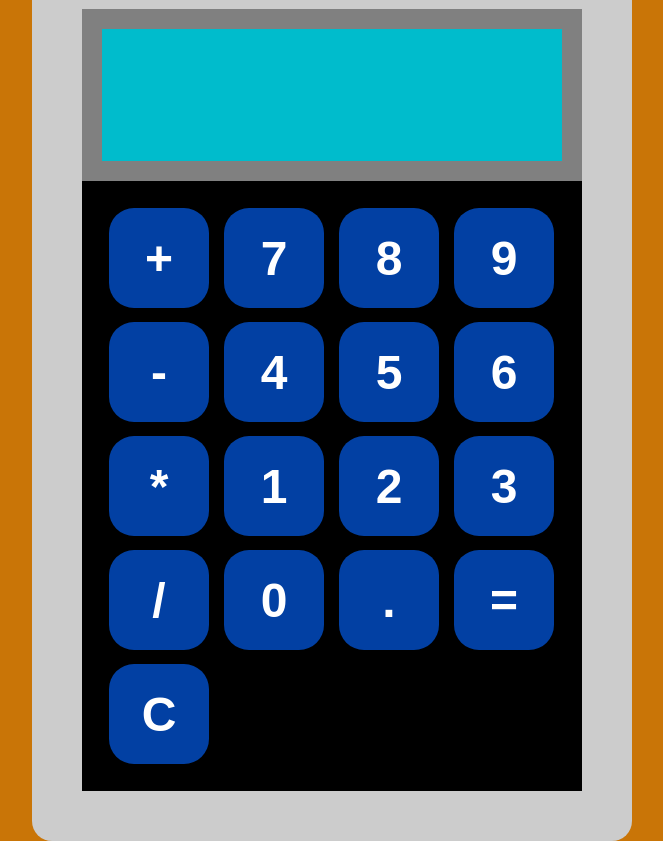
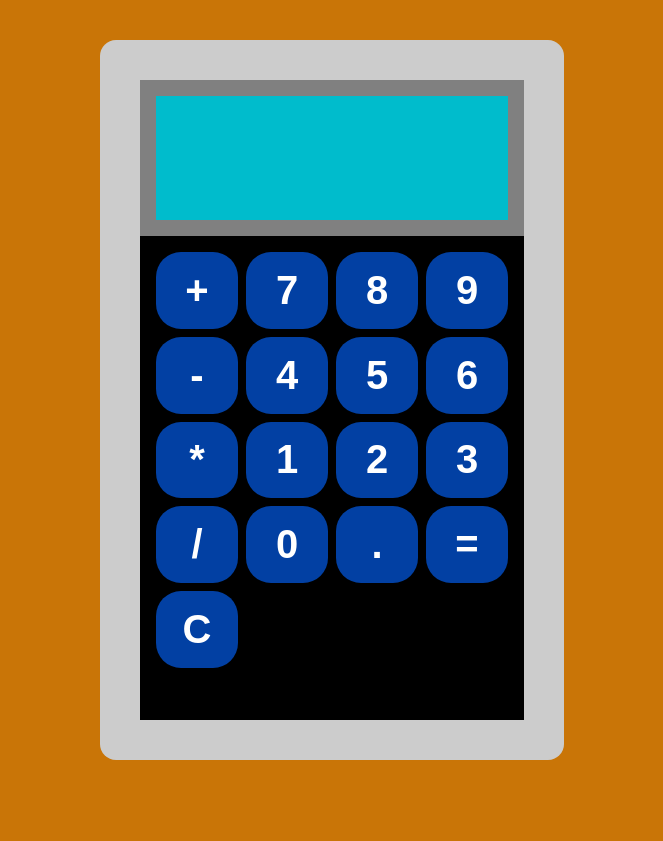
Before and after one commit to Benjamin-Rajer/spletna-stran, a plain HTML site: page calculator.html in a window 1280 px wide. Shown: the whole page, without its empty margins (308-971 px from the left). After the commit the page ends 800 px from the top, so only its background shows below. Drawn offline with Linux system fonts and the light colour scheme.

Commit message:
Fix calculator

```diff
--- a/styles.css
+++ b/styles.css
@@ -1,6 +1,6 @@
 body {
     margin: 0;
-    display: flex; /* flexbox */
+    display: flex; /* flexbox - za fleksibilnejše gumbe itd. */
     justify-content: center; /* horizontal alignment */
     align-items: center; /* vertical alignment*/
     height: 100vh; /* viewport height v procentih - višina vidnega dela spletne strani */
@@ -8,30 +8,37 @@ body {
     background-color: rgb(201, 117, 7);
 
     border-radius: 20px;
+    box-sizing: border-box;
+
 
 }
 
 #calculator { /* to je za celoten kalkulator, vse skupaj*/
+
     font-family: Helvetica, sans-serif;
     background-color: black;
-    border: 50px solid;
-    border-radius: 20px;
+    border: 5vh solid;
+    border-radius: 2vh;
     border-color: rgba(255, 255, 255, 0.8);
 
 
     max-width: 500px; /* to zoža kalkulator da so gumbi skupaj */
+    max-height: 80vh;
     overflow: hidden;
+
+    aspect-ratio: 3/5;
+    width: auto;
 }
 
 #display {
     box-sizing: border-box; /* da je rob vključen v širino, sicer na desni izgine */
     width: 100%;
-    padding: 20px;
+    padding: 2vh;
     font-size: 5rem;
     text-align: left;
 
 
-    border: 20px solid;
+    border: 2vh solid;
     border-color: rgb(128, 128, 128);
     background-color: rgba(0, 236, 255, 0.8);
     color: white;
@@ -41,22 +48,27 @@ body {
 #keys { /* Za postavitev kalkulatorja */
     display: grid;
     grid-template-columns: repeat(4, 1fr);
-    gap: 10px;
-    padding: 25px;
+    grid-template-rows: repeat(5, 1fr);
+    gap: 1vh;
+    padding: 2vh;
+
+    height: 65%;
 }
 
 button {
-    width: 100px;
-    height: 100px;
-    margin: 2px;
+    width: 100%;
+    height: 100%;
+
     border-radius: 25px;
     border: none;
 
     background-color: #0240a3;
 
-    font-size: 3rem;
+    font-size: clamp(1.5rem, 5vh, 3rem);
     font-weight: bold;
     color: white;
+    justify-content: center;
+    align-items: center;
 
     cursor: pointer;
 }
```
